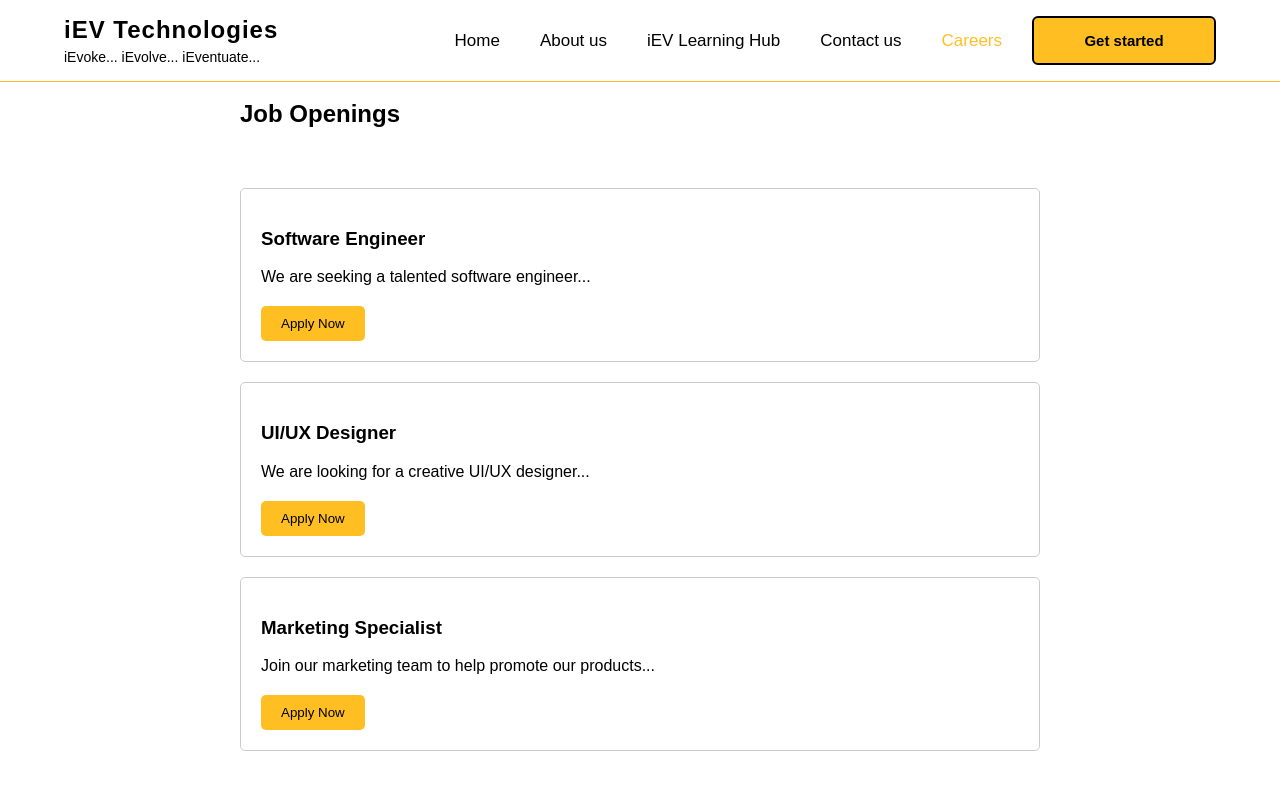
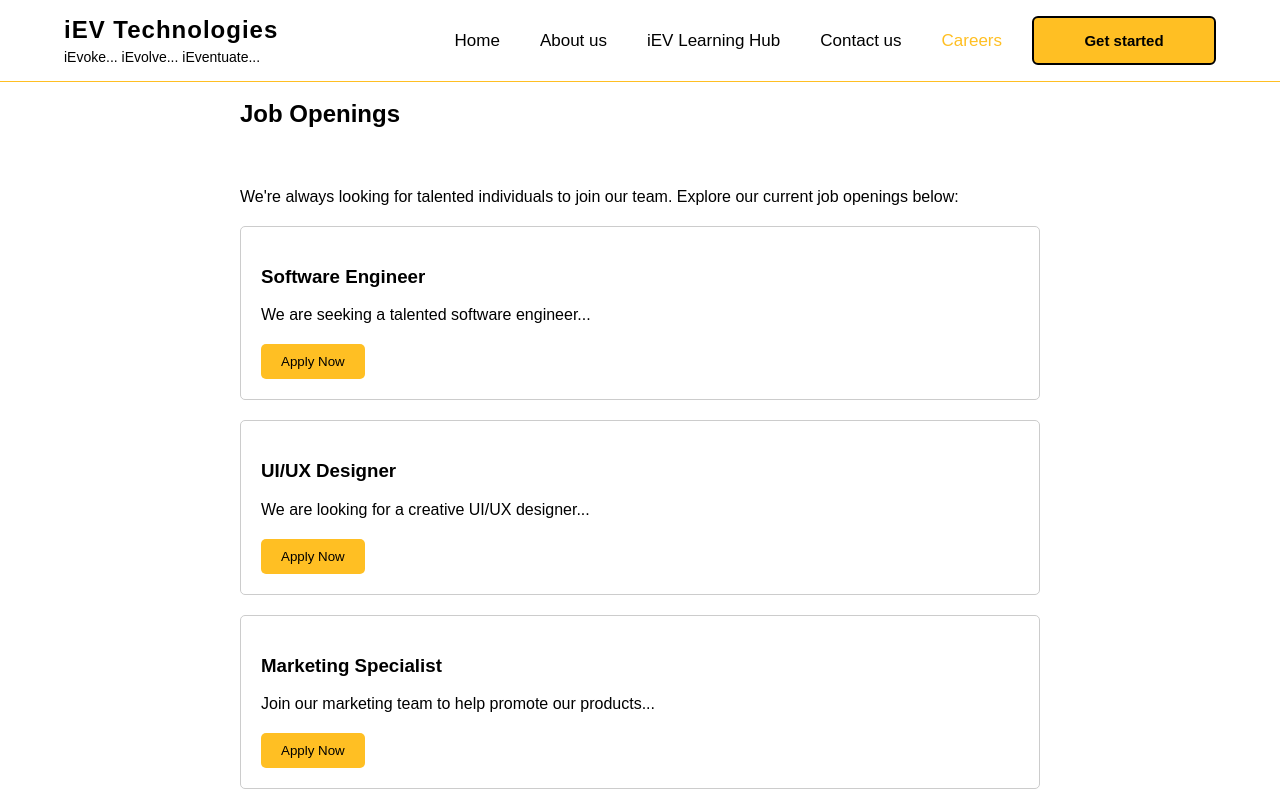
Before and after one commit to iev21/iev-frontend, an Angular app: page /careers in a window 1280 px wide. Shown: the top 800 px of the page. Built offline with nearby package versions, Linux system fonts and the light colour scheme.

Commit message:
Update careers.component.html

```diff
--- a/src/app/careers/careers.component.html
+++ b/src/app/careers/careers.component.html
@@ -2,6 +2,7 @@
 
 <div class="container">
     <h2>Job Openings</h2>
+    <p>We're always looking for talented individuals to join our team. Explore our current job openings below:</p>
     <ul>
         <li *ngFor="let job of jobOpenings">
             <h3>{{ job.title }}</h3>
```
